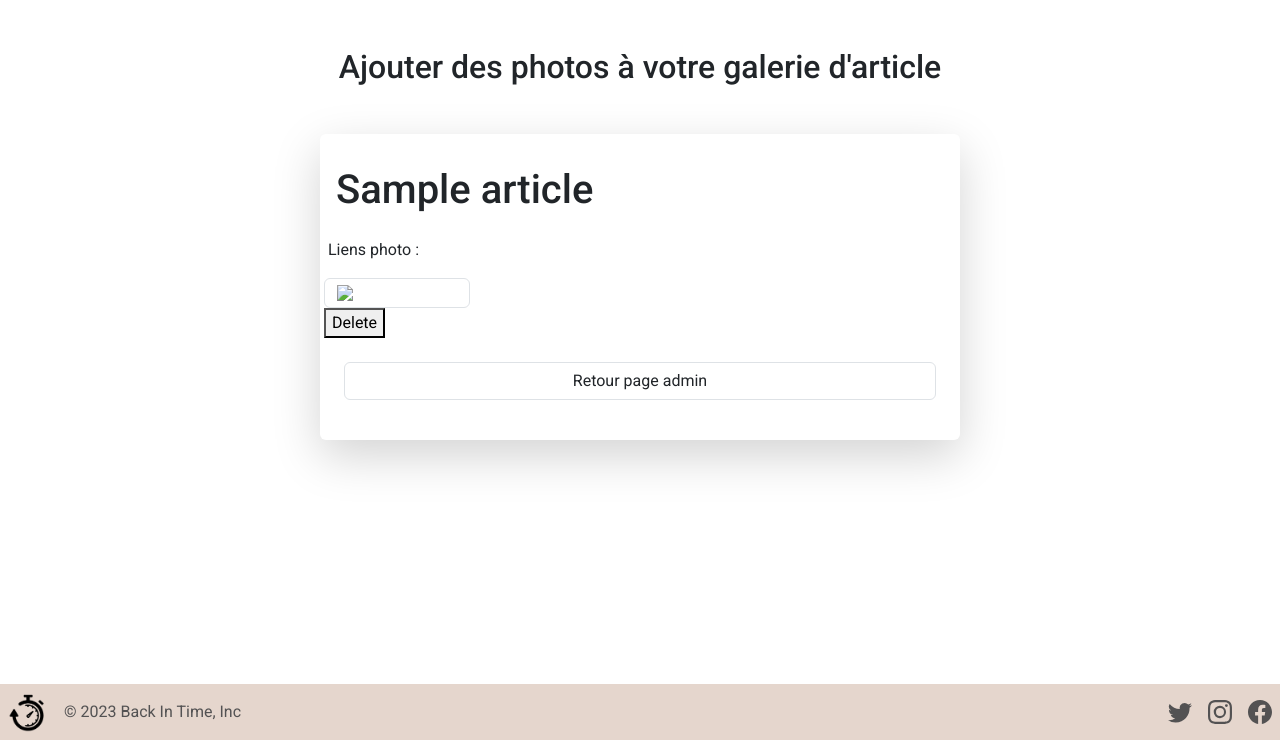
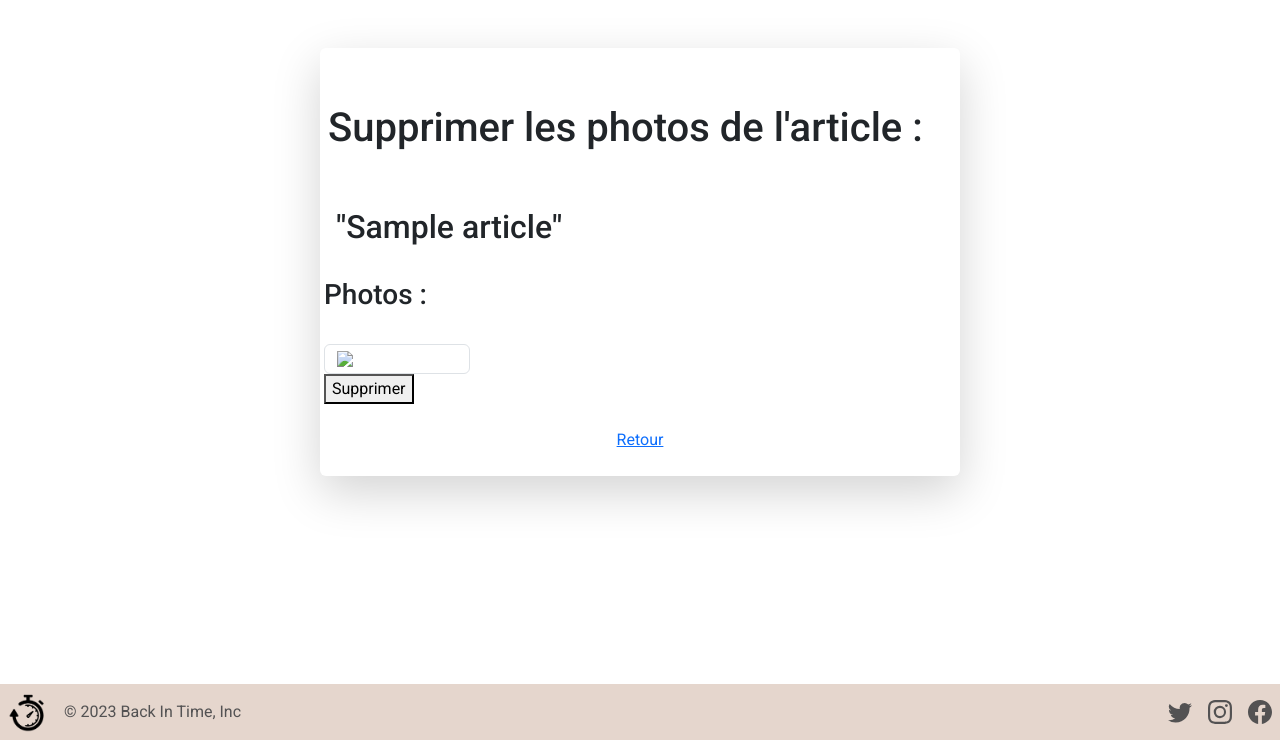
Before and after one commit to WildCodeSchool/032023_P2_Php_Lyon_Back_In_Time, a PHP site: template src/View/Article/editGallery.html.twig in a window 1280 px wide. Shown: the part 60-800 px from the top of the page. Run offline with PHP 8.4, Linux system fonts and the light colour scheme; the template is opened without the code that fills it: most values are stand-ins (such as "Sample title", 1, 10 or a date in 2020); some libraries are stand-ins or nearby versions.

Commit message:
Fixes before pr

```diff
--- a/src/Controller/ArticleController.php
+++ b/src/Controller/ArticleController.php
@@ -179,7 +179,7 @@ class ArticleController extends AbstractController
         }
     }
 
-    public function editGallery(int $id): string
+    public function showGallery(int $id): string
     {
         $articleManager = new ArticleManager();
         $article = $articleManager->selectOneById($id);
--- a/src/Model/PictureManager.php
+++ b/src/Model/PictureManager.php
@@ -44,7 +44,7 @@ class PictureManager extends AbstractManager
     }
 
         /**
-     * Delete row form an ID
+     * Delete a row from table 'picture'
      */
     public function deletePicture(int $id): void
     {
--- a/src/View/Article/editGallery.html.twig
+++ b/src/View/Article/editGallery.html.twig
@@ -2,7 +2,7 @@
 
 {% block content %}
 
-<h2 class="text-center my-5">Ajouter des photos à votre galerie d'article</h2>
+
 
 <div class="container w-50 p-2 my-5 shadow-lg rounded-2">
 
@@ -13,27 +13,27 @@
     </ul>
 
 
+    <h1 class=" my-5">Supprimer les photos de l'article :</h1>
 
-        <h1 class="p-2">
-            <label for="article" value="{{ article.id }}" class="form-label font-weight-bold">{{ article.title }}</label>
-        </h1>
+        <h2 class="p-2">
+            <label for="article" value="{{ article.id }}" class="form-label font-weight-bold">"{{ article.title }}"</label>
+        </h2>
 
         <div class="row " >
-            <label for="url" class="form-label font-weight-bold">Liens photo :</label>
+            <h3 class="p-2">
+                <label for="url" class="form-label font-weight-bold">Photos :</label>
+            </h3>
             {% for picture in pictures %}
                 <div class=" p-2 col-lg-3 col-md-4 col-6">
                     <img src="{{ picture.url }}"  name="id" id="id" class="form-control" required>
                     <form action="/photo/delete" method="POST">
                         <input type="hidden" name="id" value="{{ picture.id }}">
-                        <button>Delete</button>
+                        <button>Supprimer</button>
                     </form>
                 </div>
             {% endfor %}
         </div>
-
-        <p class="p-3 d-flex justify-content-center">
-            <input type="button" href="/admin/management" value="Retour page admin" class="form-control">
-
+        <a class="p-3 d-flex justify-content-center" href="/admin/management">Retour</a>
 </div>
 
 {% endblock %}
--- a/src/routes.php
+++ b/src/routes.php
@@ -26,6 +26,6 @@ return [
     'category/show' => ['CategoryController', 'show', ['id']],
     'admin/management' => ['AdminController', 'adminManagementPage',],
     'articles/delete' => ['ArticleController', 'delete'],
-    'gallery/edit' => ['ArticleController', 'editGallery',['id']],
+    'gallery/edit' => ['ArticleController', 'showGallery',['id']],
     'photo/delete' => ['ArticleController', 'deleteOnePicture'],
 ];
```
